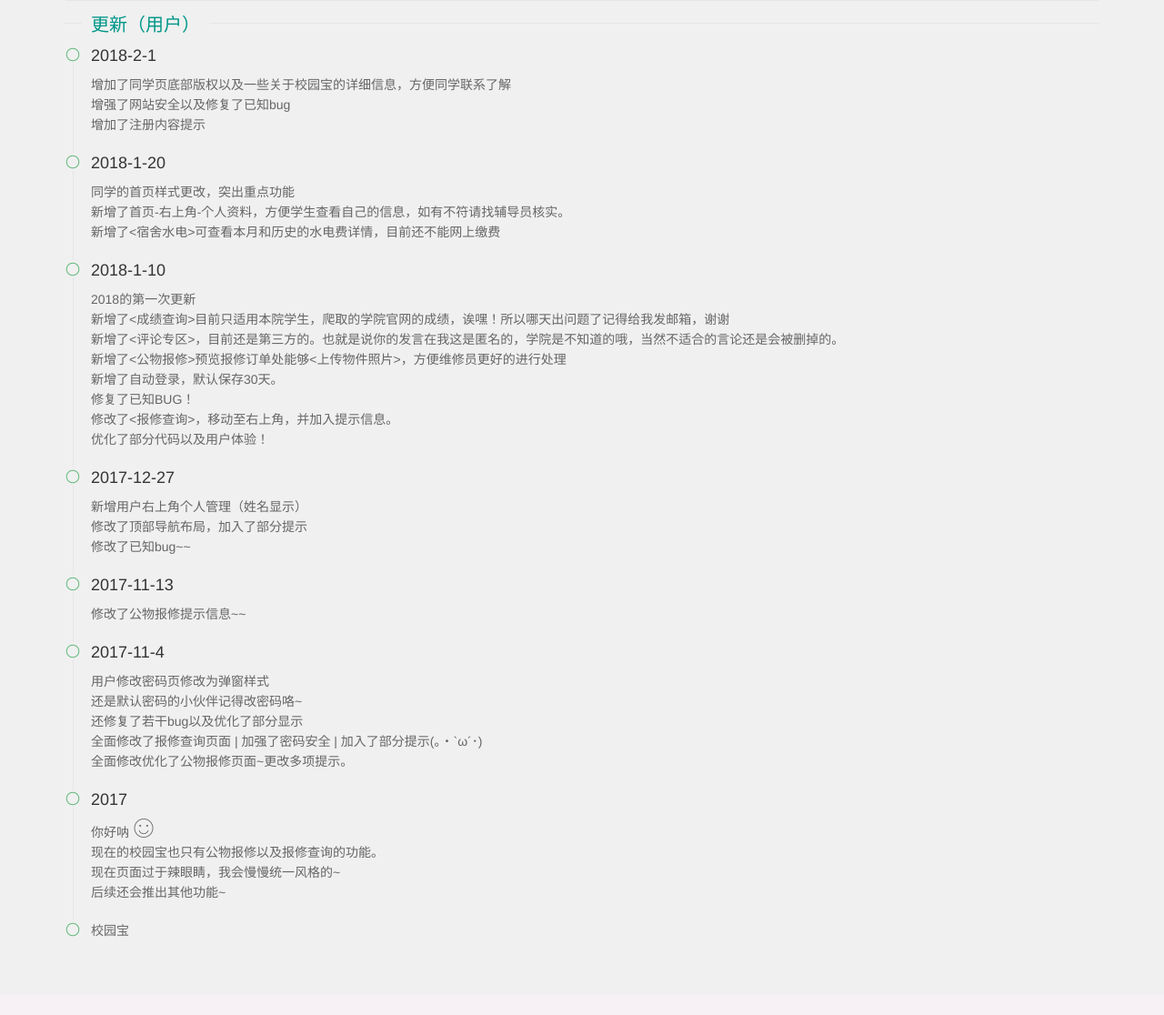
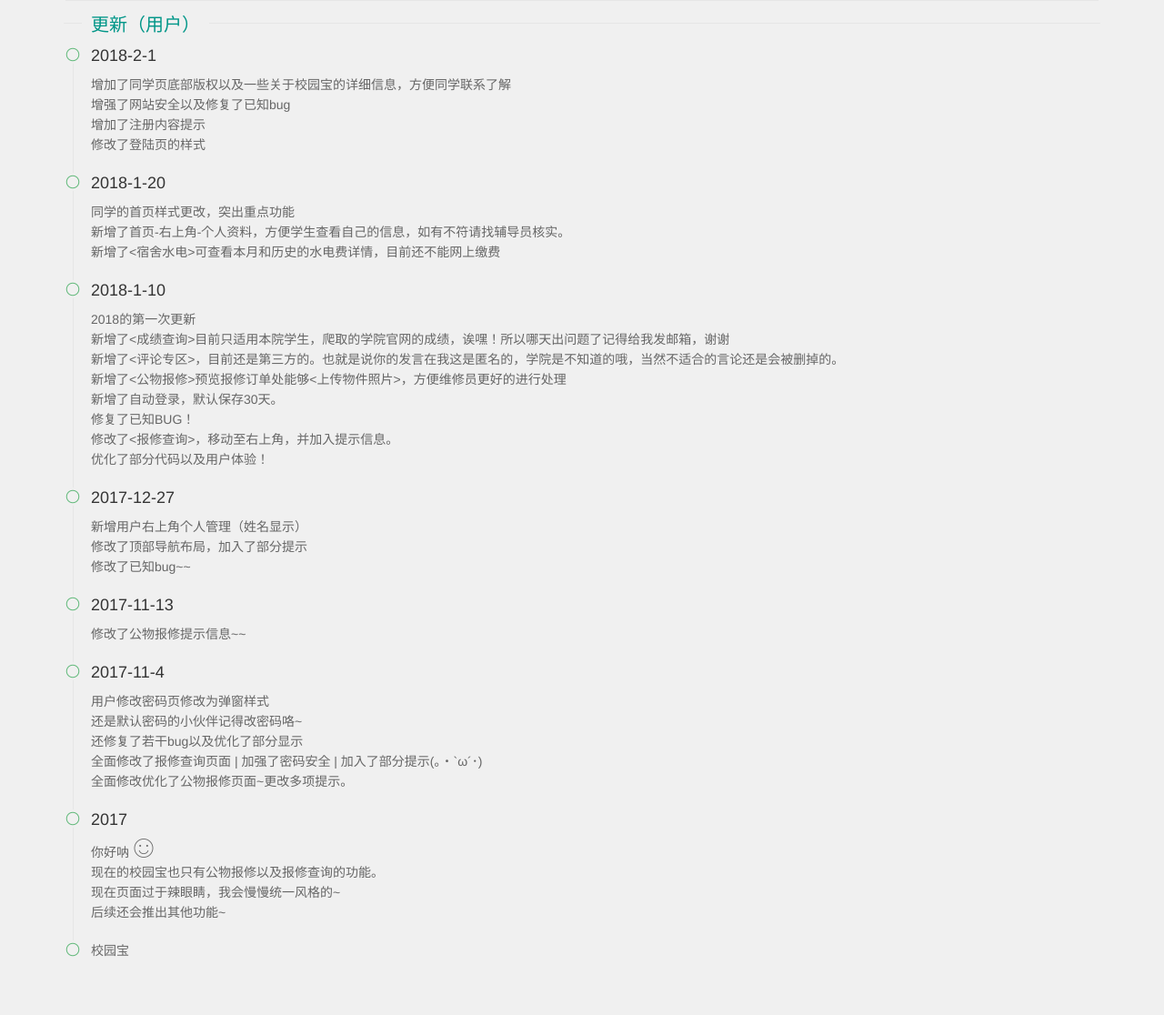
Before and after one commit to yankaics/SchoolB, a PHP site: page /schoolB/copy.php in a window 1280 px wide. Shown: the part 959-2075 px from the top of the page at 91% size. Before the commit the page ends 1989 px from the top, so only its background shows below. Run offline with PHP 8.4, Linux system fonts and the light colour scheme.

Commit message:
20180214

```diff
--- a/copy.php
+++ b/copy.php
@@ -87,6 +87,7 @@
                   <p>增加了同学页底部版权以及一些关于校园宝的详细信息，方便同学联系了解</p>
                   <p>增强了网站安全以及修复了已知bug</p>
                   <p>增加了注册内容提示</p>
+                  <p>修改了登陆页的样式</p>
                 </div>
               </li>
 
```
Also changed, not shown: UI/bg/Mobile/bg-4.jpg, UI/bg/Mobile/webp/bg-4.webp.
